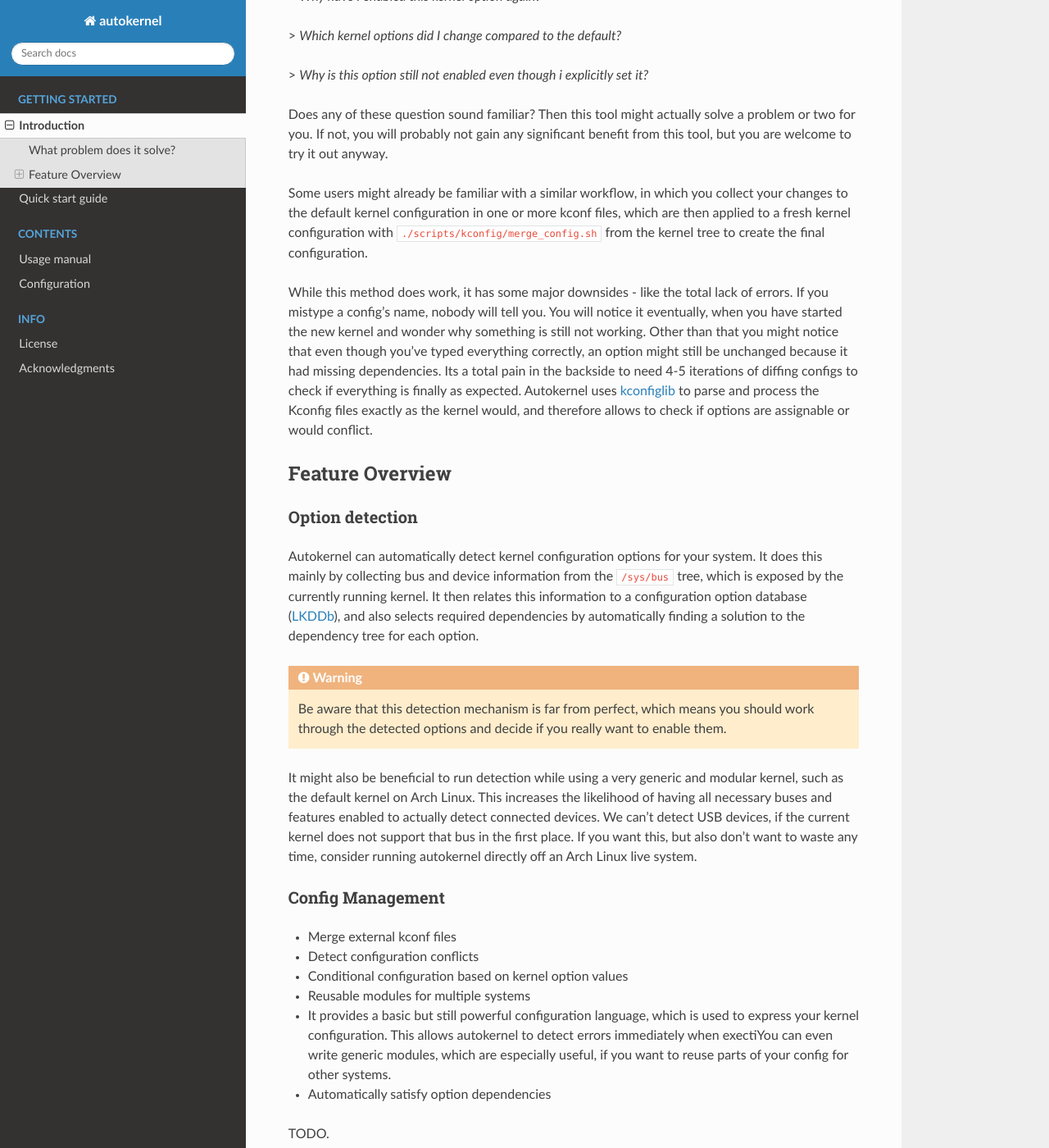
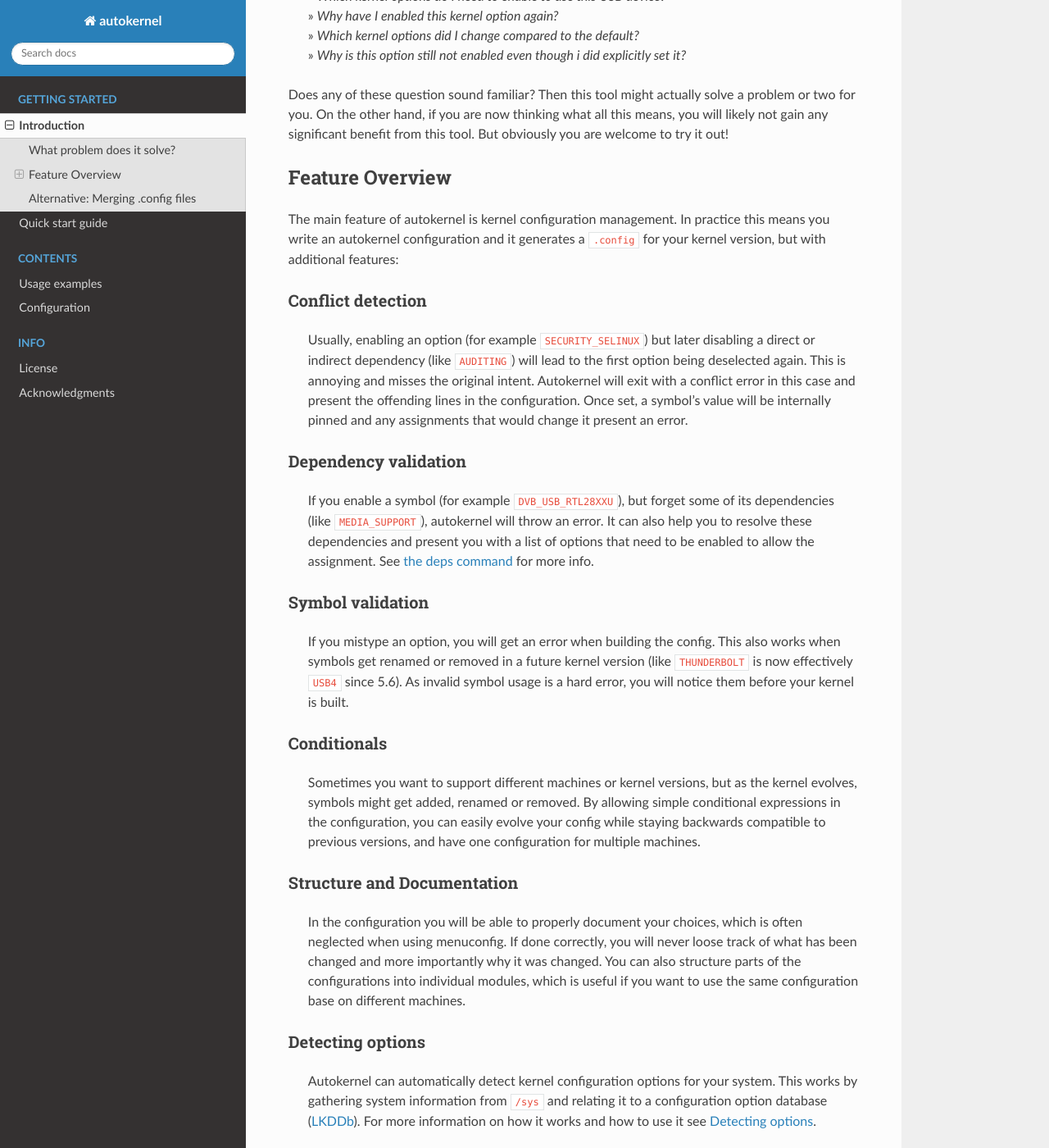
Before and after one commit to oddlama/autokernel, a Sphinx documentation site: the page built from docs/introduction.rst, in a window 1280 px wide and 1400 px high, scrolled down 425 px. Shown: the whole window at 82% size. Built offline with Sphinx 7.4.7 and the Read the Docs theme 2.0.0, drawn with Linux system fonts in a browser that asks for light colours; some of the changed text lies outside the part shown.

Commit message:
Rewritten introduction

```diff
--- a/docs/commands.rst
+++ b/docs/commands.rst
@@ -1,5 +1,50 @@
-Usage manual
-============
+Usage examples
+==============
+
+todo rename file.
+
+.. _usage-detecting-options:
+
+Detecting options
+-----------------
+
+Autokernel can automatically detect kernel configuration options for your system.
+It does this mainly by collecting bus and device information from the ``/sys/bus`` tree,
+which is exposed by the currently running kernel. It then relates this information to
+a configuration option database (LKDDb_), and also selects required dependencies by
+automatically finding a solution to the dependency tree for each option.
+
+.. warning::
+
+    Be aware that while this detection mechanism is nice, it is also far from perfect.
+    You should work through the list of detected options and decide if you really want
+    to enable them.
+
+It might also be beneficial to run detection while using a very generic and
+modular kernel, such as the default kernel on Arch Linux. This increases the
+likelihood of having all necessary buses and features enabled to actually detect
+connected devices. We can't detect USB devices, if the current kernel does not
+support that bus in the first place. If you want this, but also don't want to
+waste any time, consider running autokernel directly off an Arch Linux live system.
+
+Configuration examples
+----------------------
+
+.. _usage-build-system:
+
+Build system
+^^^^^^^^^^^^
+
+buildsystem
 
 Command line options
 --------------------
+
+.. _usage-command-deps:
+
+command: deps
+^^^^^^^^^^^^^
+
+abc
+
+.. _LKDDb: https://cateee.net/lkddb/
--- a/docs/configuration.rst
+++ b/docs/configuration.rst
@@ -1,5 +1,7 @@
 Configuration
 =============
+
+TODO dont mind the ruby, it is in fact not.
 
 This site documents autokernel's configuration file format, and shows some examples.
 
--- a/docs/introduction.rst
+++ b/docs/introduction.rst
@@ -3,25 +3,103 @@
 
 Autokernel is primarily a kernel configuration management tool. This means
 its main purpose is to be used as a tool to generate a ``.config`` file from
-your particular set of kernel options. To help you accomplish this, it
-comes with a set of helpful features, which are outlined below.
+your particular set of kernel options. You can use it to document and build
+your configuration, and it will ensure that the configuration has no conflicts.
+To help you to write a good config, it comes with a set of helpful features
+which are outlined below.
 
-To skip all of the chatter, check out the :ref:`quick-start-guide`.
+To skip all of the chatter, head over to the :ref:`quick-start-guide`.
 
 What problem does it solve?
 ---------------------------
 
-> *Which kernel options do I need to enable to use this USB device?*
-
-> *Why have I enabled this kernel option again?*
-
-> *Which kernel options did I change compared to the default?*
-
-> *Why is this option still not enabled even though i explicitly set it?*
+    | » *Which kernel options do I need to enable to use this USB device?*
+    | » *Why have I enabled this kernel option again?*
+    | » *Which kernel options did I change compared to the default?*
+    | » *Why is this option still not enabled even though i did explicitly set it?*
 
 Does any of these question sound familiar? Then this tool might actually
-solve a problem or two for you. If not, you will probably not gain
-any significant benefit from this tool, but you are welcome to try it out anyway.
+solve a problem or two for you. On the other hand, if you are now thinking
+what all this means, you will likely not gain any significant benefit from this tool.
+But obviously you are welcome to try it out!
+
+Feature Overview
+----------------
+
+The main feature of autokernel is kernel configuration management. In practice
+this means you write an autokernel configuration and it generates a ``.config`` for
+your kernel version, but with additional features:
+
+Conflict detection
+^^^^^^^^^^^^^^^^^^
+
+    Usually, enabling an option (for example ``SECURITY_SELINUX``) but later disabling
+    a direct or indirect dependency (like ``AUDITING``) will lead to the first option
+    being deselected again. This is annoying and misses the original intent.
+    Autokernel will exit with a conflict error in this case and present the offending
+    lines in the configuration. Once set, a symbol's value will be internally pinned
+    and any assignments that would change it present an error.
+
+Dependency validation
+^^^^^^^^^^^^^^^^^^^^^
+
+    If you enable a symbol (for example ``DVB_USB_RTL28XXU``), but forget some of
+    its dependencies (like ``MEDIA_SUPPORT``), autokernel will throw an error.
+    It can also help you to resolve these dependencies and
+    present you with a list of options that need to be enabled to allow the assignment.
+    See  :ref:`the deps command<usage-command-deps>` for more info.
+
+Symbol validation
+^^^^^^^^^^^^^^^^^
+
+    If you mistype an option, you will get an error when building the config.
+    This also works when symbols get renamed or removed in a future kernel version
+    (like ``THUNDERBOLT`` is now effectively ``USB4`` since 5.6). As invalid symbol
+    usage is a hard error, you will notice them before your kernel is built.
+
+Conditionals
+^^^^^^^^^^^^
+
+    Sometimes you want to support different machines or kernel versions,
+    but as the kernel evolves, symbols might get added, renamed or removed.
+    By allowing simple conditional expressions in the configuration, you
+    can easily evolve your config while staying backwards compatible to
+    previous versions, and have one configuration for multiple machines.
+
+Structure and Documentation
+^^^^^^^^^^^^^^^^^^^^^^^^^^^
+
+    In the configuration you will be able to properly document your choices,
+    which is often neglected when using menuconfig. If done correctly, you will
+    never loose track of what has been changed and more importantly why it was
+    changed. You can also structure parts of the configurations into individual
+    modules, which is useful if you want to use the same configuration base
+    on different machines.
+
+Detecting options
+^^^^^^^^^^^^^^^^^
+
+    Autokernel can automatically detect kernel configuration options for your system.
+    This works by gathering system information from ``/sys`` and relating it to
+    a configuration option database (LKDDb_). For more information
+    on how it works and how to use it see :ref:`usage-detecting-options`.
+
+Build system
+^^^^^^^^^^^^
+
+    Autokernel can optionally be used as a full kernel build system. It sounds like a lot, but
+    it is actually nothing more than executing ``make`` and the specified command
+    to build your initramfs (optional) for you. Eventually, a second build pass
+    is needed to integrate the initramfs into the kernel. Other than that,
+    it supports mounting target directories, and keeping your installation directory
+    clean by only keeping the last :math:`N` builds. See :ref:`usage-build-system` for more information.
+
+But advantages never come without disadvantages. The obvious ones here are the additional
+effort of writing a proper configuration instead of simply using menuconfig, and also
+needing an additional tool for a task that shouldn't.
+
+Alternative: Merging .config files
+----------------------------------
 
 Some users might already be familiar with a similar workflow, in which
 you collect your changes to the default kernel configuration in one or
@@ -34,58 +112,12 @@
 it eventually, when you have started the new kernel and wonder why something is
 still not working. Other than that you might notice that even though you've typed
 everything correctly, an option might still be unchanged because it had missing
-dependencies. Its a total pain in the backside to need 4-5 iterations of diffing
-configs to check if everything is finally as expected. Autokernel uses `kconfiglib`_
-to parse and process the Kconfig files exactly as the kernel would, and
-therefore allows to check if options are assignable or would conflict.
+dependencies. It can be a total pain to need 3 to 4 iterations of diffing config files
+just to ensure everything is finally as expected.
 
-Feature Overview
-----------------
+As autokernel uses `kconfiglib`_ to parse and process the Kconfig files exactly
+as the kernel would, it can directly check if options are assignable or would otherwise
+conflict, and report this as a warning or error to the user.
 
-Option detection
-^^^^^^^^^^^^^^^^
-
-Autokernel can automatically detect kernel configuration options for your system.
-It does this mainly by collecting bus and device information from the ``/sys/bus`` tree,
-which is exposed by the currently running kernel. It then relates this information to
-a configuration option database (LKDDb_), and also selects required dependencies by
-automatically finding a solution to the dependency tree for each option.
-
-.. warning::
-
-    Be aware that this detection mechanism is far from perfect, which means you
-    should work through the detected options and decide if you really want to
-    enable them.
-
-It might also be beneficial to run detection while using a very generic and
-modular kernel, such as the default kernel on Arch Linux. This increases the
-likelihood of having all necessary buses and features enabled to actually detect
-connected devices. We can't detect USB devices, if the current kernel does not
-support that bus in the first place. If you want this, but also don't want to
-waste any time, consider running autokernel directly off an Arch Linux live system.
-
-Config Management
-^^^^^^^^^^^^^^^^^
-
-- Merge external kconf files
-- Detect configuration conflicts
-- Conditional configuration based on kernel option values
-- Reusable modules for multiple systems
-- It provides a basic but still powerful configuration language, which
-  is used to express your kernel configuration. This allows autokernel
-  to detect errors immediately when exectiYou can even write generic modules,
-  which are especially useful, if you want to reuse parts of your config for
-  other systems.
-- Automatically satisfy option dependencies
-
-TODO.
-
-Building the kernel
-^^^^^^^^^^^^^^^^^^^
-
-Autokernel can also be used as a full kernel build script.
-
-TODO.
-
+.. _LKDDb: https://cateee.net/lkddb/
 .. _kconfiglib: https://github.com/ulfalizer/Kconfiglib
-.. _lkddb: https://cateee.net/lkddb/
```
